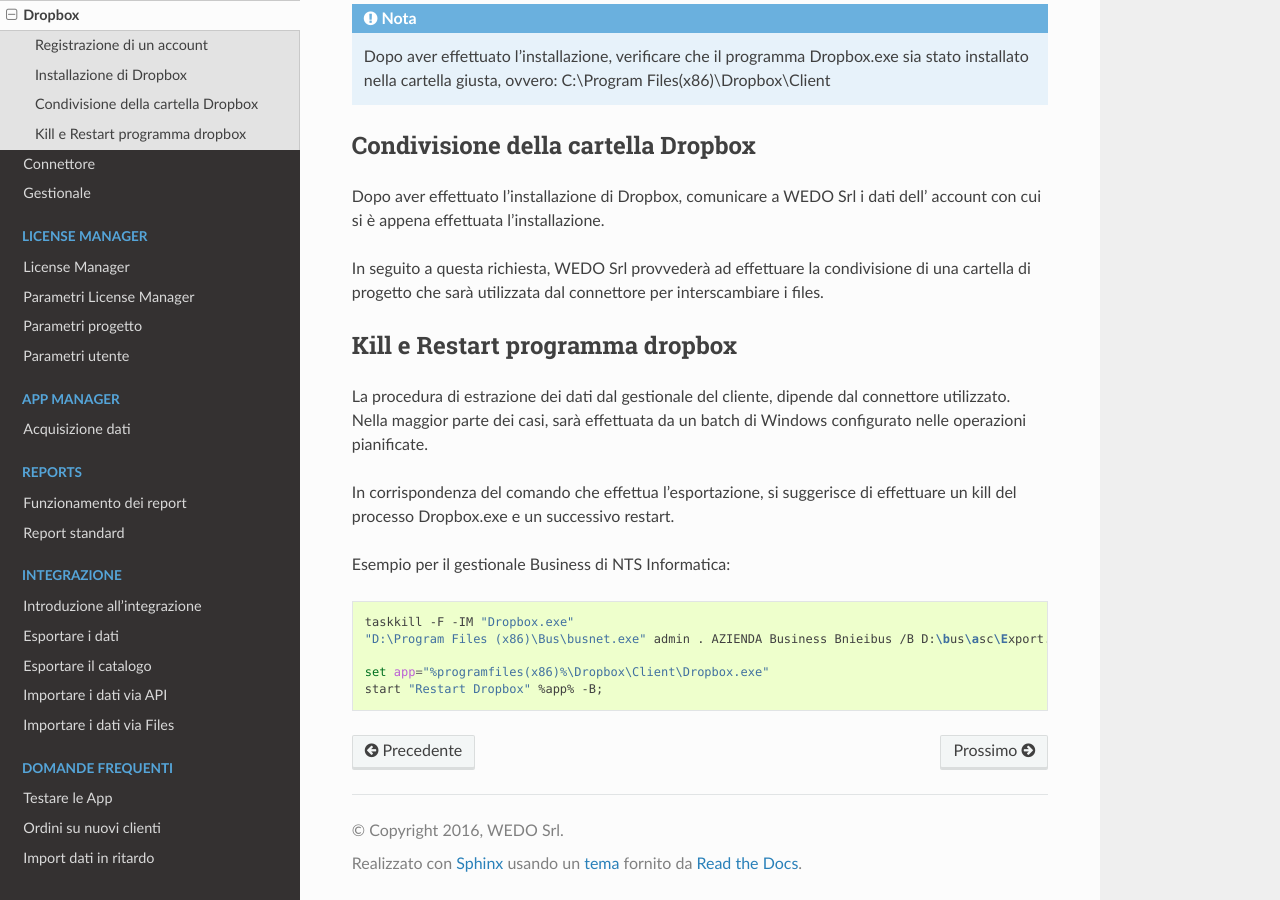
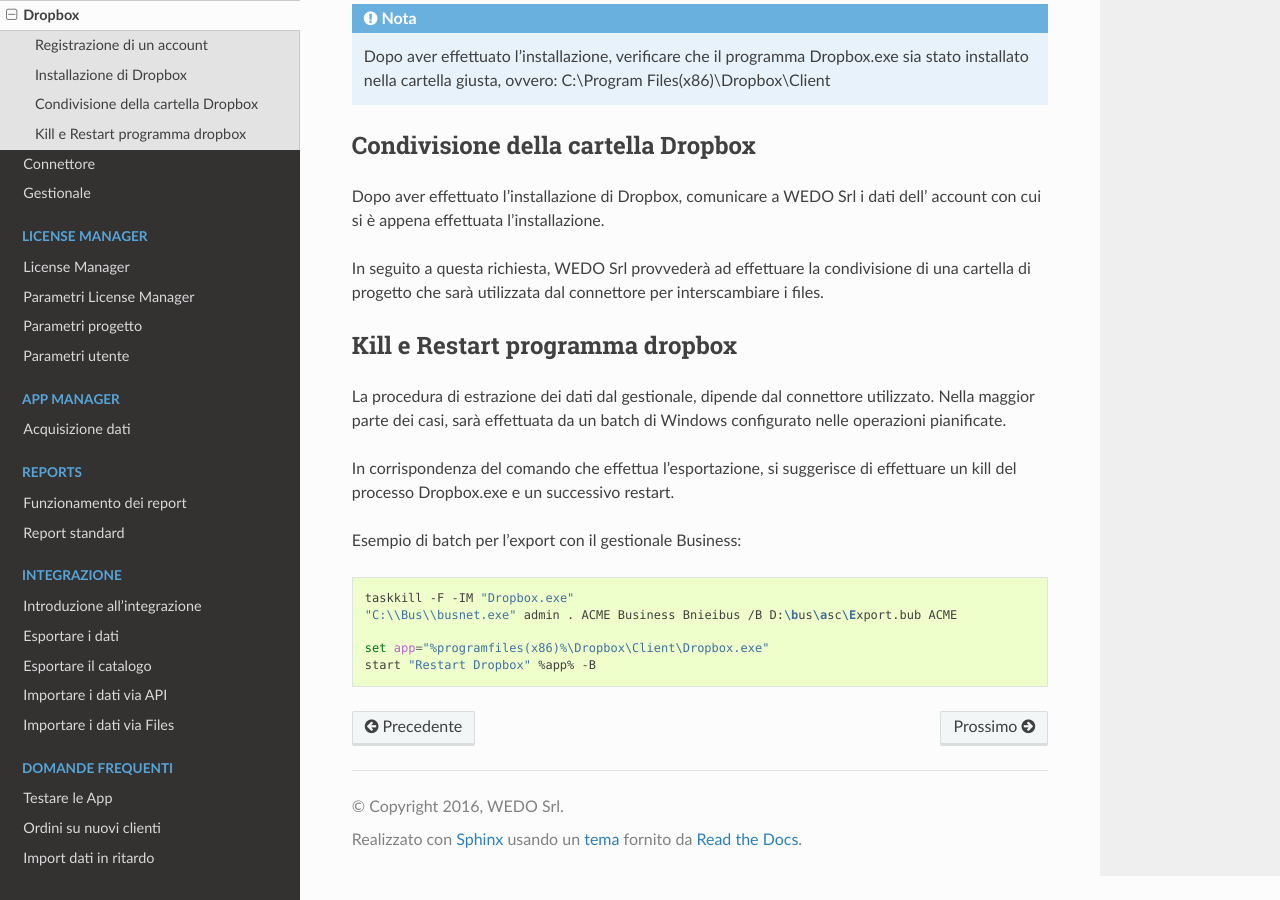
Before and after one commit to wedoit-io/doc-icommerce, a Sphinx documentation site: the page built from source/dropbox.rst, in a window 1280 px wide and 900 px high, scrolled down 1140 px. Built offline with Sphinx 7.4.7 and the Read the Docs theme 2.0.0, drawn with Linux system fonts in a browser that asks for light colours.

Commit message:
Piccole correzioni ortografiche

```diff
--- a/source/dropbox-service.rst
+++ b/source/dropbox-service.rst
@@ -1,7 +1,7 @@
 Dropbox come servizio
 =====================
 
-. warning:: L'installazione di Dropbox come servizio non è più consigliata. Si veda documento installazione dropbox
+.. warning:: L'installazione di Dropbox come servizio non è più consigliata. Si veda documento installazione dropbox
 
 Per attivare un nuovo progetto, per prima cosa è necessario installare
 il programma di sincronizzazione dei file `Dropbox`_ sul server su cui è
--- a/source/dropbox.rst
+++ b/source/dropbox.rst
@@ -46,18 +46,18 @@
 
 Kill e Restart programma dropbox
 --------------------------------
-La procedura di estrazione dei dati dal gestionale del cliente, dipende dal connettore utilizzato.
+La procedura di estrazione dei dati dal gestionale, dipende dal connettore utilizzato.
 Nella maggior parte dei casi, sarà effettuata da un batch di Windows configurato nelle operazioni pianificate.
 
 In corrispondenza del comando che effettua l'esportazione, si suggerisce di effettuare un kill del processo Dropbox.exe
 e un successivo restart.
 
-Esempio per il gestionale Business di NTS Informatica:
+Esempio di batch per l'export con il gestionale Business:
 
 .. code-block:: bash
 
     taskkill -F -IM "Dropbox.exe"
-    "D:\Program Files (x86)\Bus\busnet.exe" admin . AZIENDA Business Bnieibus /B D:\bus\asc\Export.bub AZIENDA
+    "C:\\Bus\\busnet.exe" admin . ACME Business Bnieibus /B D:\bus\asc\Export.bub ACME
 
     set app="%programfiles(x86)%\Dropbox\Client\Dropbox.exe"
-    start "Restart Dropbox" %app% -B;
+    start "Restart Dropbox" %app% -B
```
